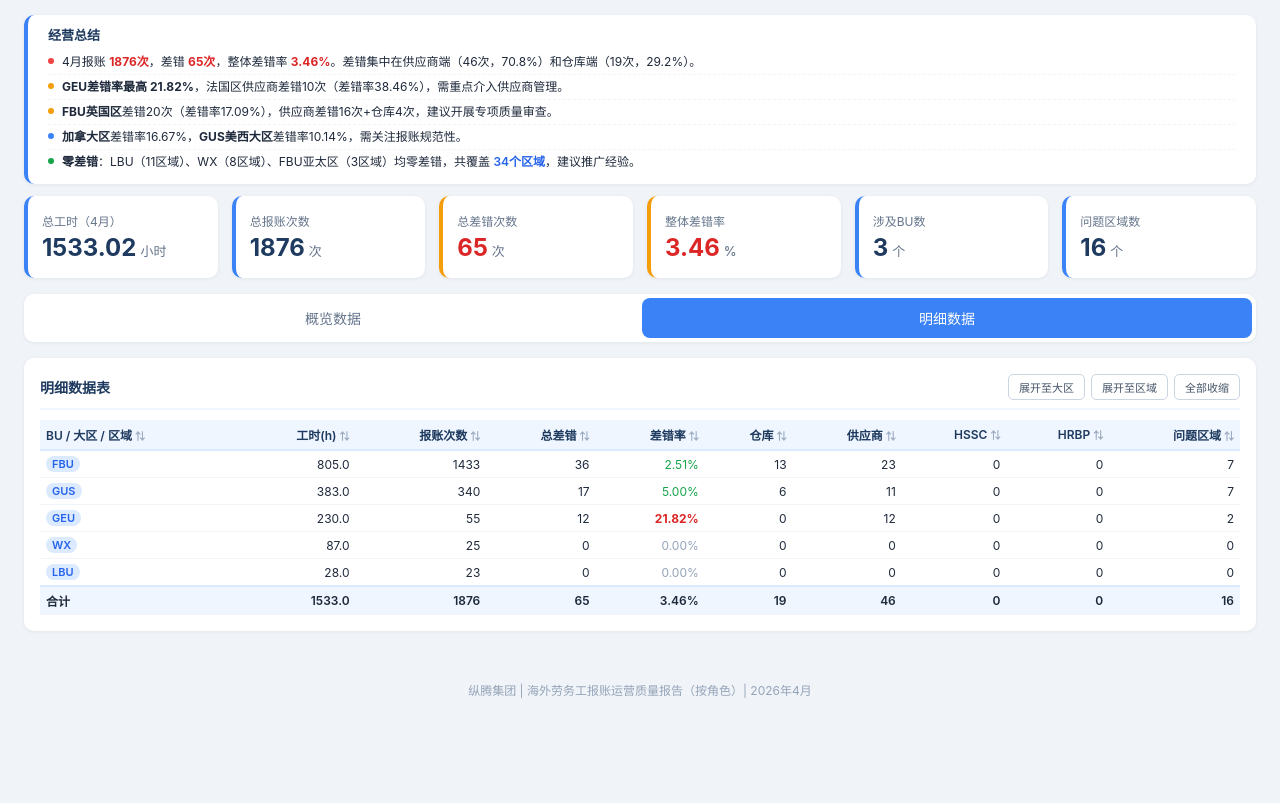
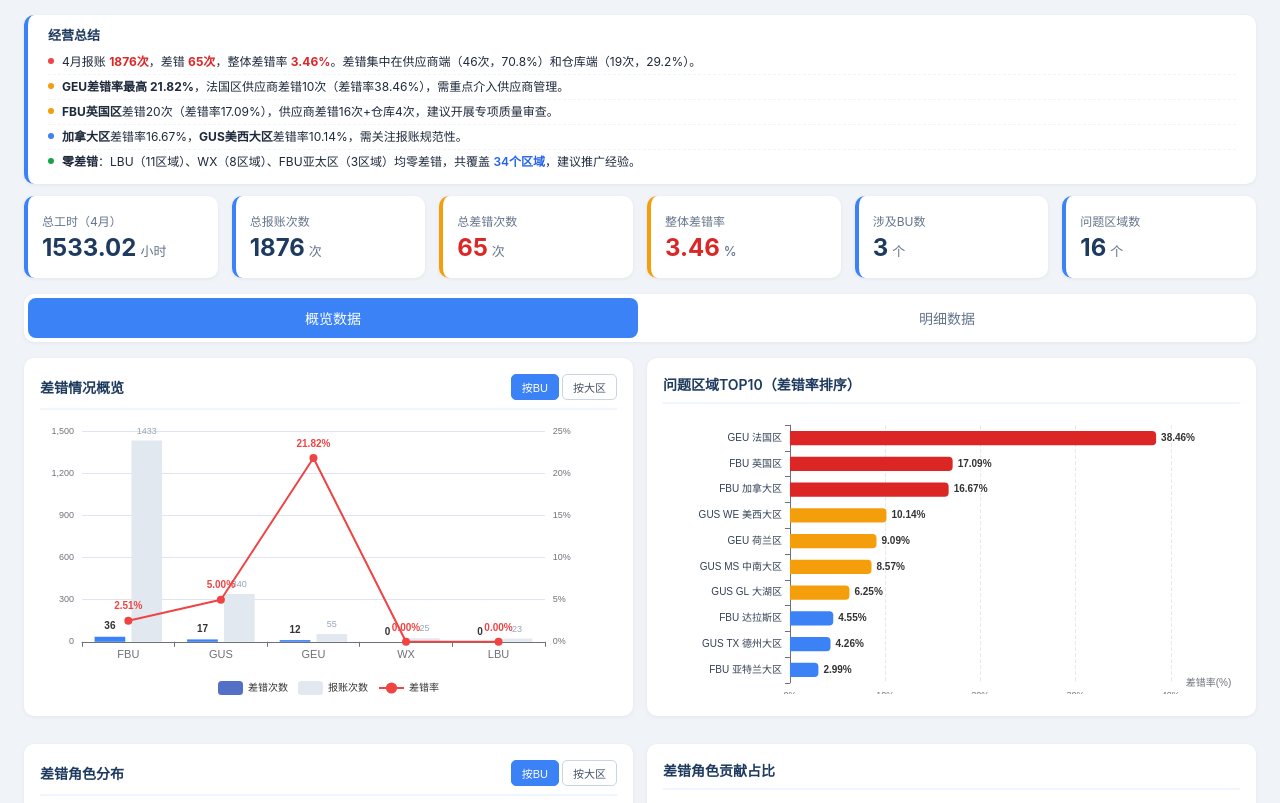
Before and after one commit to LiuYan185/overseas-labor-apr-2026-by-role, a plain HTML site: page index.html in a window 1280 px wide. Shown: the part 74-877 px from the top of the page. Before the commit the page ends 800 px from the top, so only its background shows below. Drawn offline with nearby package versions, Linux system fonts and the light colour scheme.

Commit message:
Deploy dashboard

```diff
--- a/index.html
+++ b/index.html
@@ -117,12 +117,12 @@ tr:hover td{background:#F8FAFC}
   <div class="kpi-row" id="kpiRow"><div class="kpi-card "><div class="label">总工时（4月）</div><div><span class="value">1533.02</span><span class="unit">小时</span></div></div><div class="kpi-card "><div class="label">总报账次数</div><div><span class="value">1876</span><span class="unit">次</span></div></div><div class="kpi-card warn"><div class="label">总差错次数</div><div><span class="value" style="color:#DC2626">65</span><span class="unit">次</span></div></div><div class="kpi-card warn"><div class="label">整体差错率</div><div><span class="value" style="color:#DC2626">3.46</span><span class="unit">%</span></div></div><div class="kpi-card "><div class="label">涉及BU数</div><div><span class="value">3</span><span class="unit">个</span></div></div><div class="kpi-card "><div class="label">问题区域数</div><div><span class="value">16</span><span class="unit">个</span></div></div></div>
 
   <div class="tab-nav">
-    <button class="tab-btn" onclick="switchTab('overview',this)">概览数据</button>
-    <button class="tab-btn active" onclick="switchTab('detail',this)">明细数据</button>
+    <button class="tab-btn active" onclick="switchTab('overview',this)">概览数据</button>
+    <button class="tab-btn" onclick="switchTab('detail',this)">明细数据</button>
   </div>
 
   <!-- Tab 1: 概览数据 -->
-  <div class="tab-content" id="tab-overview">
+  <div class="tab-content active" id="tab-overview">
     <div class="grid-2">
       <div class="panel">
         <div class="panel-header">
@@ -132,9 +132,9 @@ tr:hover td{background:#F8FAFC}
             <button class="chart-drill-btn" id="drillBarBtn1" onclick="setBarDrill('zone')">按大区</button>
           </div>
         </div>
-        <div class="chart-wrap compact" id="chart-bu-bar" _echarts_instance_="ec_1779853466270" style="user-select: none; -webkit-tap-highlight-color: rgba(0, 0, 0, 0); position: relative;"><div style="position: relative; width: 537px; height: 280px; padding: 0px; margin: 0px; border-width: 0px;"><canvas data-zr-dom-id="zr_0" width="671" height="350" style="position: absolute; left: 0px; top: 0px; width: 537px; height: 280px; user-select: none; -webkit-tap-highlight-color: rgba(0, 0, 0, 0); padding: 0px; margin: 0px; border-width: 0px;"></canvas></div><div class=""></div></div>
+        <div class="chart-wrap compact" id="chart-bu-bar" _echarts_instance_="ec_1779853647511" style="user-select: none; -webkit-tap-highlight-color: rgba(0, 0, 0, 0); position: relative;"><div style="position: relative; width: 537px; height: 280px; padding: 0px; margin: 0px; border-width: 0px;"><canvas data-zr-dom-id="zr_0" width="671" height="350" style="position: absolute; left: 0px; top: 0px; width: 537px; height: 280px; user-select: none; -webkit-tap-highlight-color: rgba(0, 0, 0, 0); padding: 0px; margin: 0px; border-width: 0px;"></canvas></div><div class=""></div></div>
       </div>
-      <div class="panel"><div class="panel-header"><h3>问题区域TOP10（差错率排序）</h3></div><div class="chart-wrap compact" id="chart-top10-region" _echarts_instance_="ec_1779853466273" style="user-select: none; -webkit-tap-highlight-color: rgba(0, 0, 0, 0); position: relative;"><div style="position: relative; width: 536px; height: 280px; padding: 0px; margin: 0px; border-width: 0px; cursor: pointer;"><canvas data-zr-dom-id="zr_0" width="670" height="350" style="position: absolute; left: 0px; top: 0px; width: 536px; height: 280px; user-select: none; -webkit-tap-highlight-color: rgba(0, 0, 0, 0); padding: 0px; margin: 0px; border-width: 0px;"></canvas></div><div class="" style="position: absolute; display: block; border-style: solid; white-space: nowrap; z-index: 9999999; box-shadow: rgba(0, 0, 0, 0.2) 1px 2px 10px; transition: opacity 0.2s cubic-bezier(0.23, 1, 0.32, 1), visibility 0.2s cubic-bezier(0.23, 1, 0.32, 1), transform 0.4s cubic-bezier(0.23, 1, 0.32, 1); background-color: rgb(255, 255, 255); border-width: 1px; border-radius: 4px; color: rgb(102, 102, 102); font: 14px / 21px &quot;Microsoft YaHei&quot;; padding: 10px; top: 0px; left: 0px; transform: translate3d(153px, 120px, 0px); border-color: rgb(255, 255, 255); pointer-events: none; visibility: hidden; opacity: 0;">GUS GL 大湖区<br>差错率: 6.25%<br>差错次数: 1次<br>报账次数: 16次</div></div></div>
+      <div class="panel"><div class="panel-header"><h3>问题区域TOP10（差错率排序）</h3></div><div class="chart-wrap compact" id="chart-top10-region" _echarts_instance_="ec_1779853647514" style="user-select: none; -webkit-tap-highlight-color: rgba(0, 0, 0, 0); position: relative;"><div style="position: relative; width: 536px; height: 280px; padding: 0px; margin: 0px; border-width: 0px; cursor: default;"><canvas data-zr-dom-id="zr_0" width="670" height="350" style="position: absolute; left: 0px; top: 0px; width: 536px; height: 280px; user-select: none; -webkit-tap-highlight-color: rgba(0, 0, 0, 0); padding: 0px; margin: 0px; border-width: 0px;"></canvas></div><div class="" style="position: absolute; display: block; border-style: solid; white-space: nowrap; z-index: 9999999; box-shadow: rgba(0, 0, 0, 0.2) 1px 2px 10px; transition: opacity 0.2s cubic-bezier(0.23, 1, 0.32, 1), visibility 0.2s cubic-bezier(0.23, 1, 0.32, 1), transform 0.4s cubic-bezier(0.23, 1, 0.32, 1); background-color: rgb(255, 255, 255); border-width: 1px; border-radius: 4px; color: rgb(102, 102, 102); font: 14px / 21px &quot;Microsoft YaHei&quot;; padding: 10px; top: 0px; left: 0px; transform: translate3d(180px, 109px, 0px); border-color: rgb(255, 255, 255); pointer-events: none; visibility: hidden; opacity: 0;">FBU 英国区<br>差错率: 17.09%<br>差错次数: 20次<br>报账次数: 117次</div></div></div>
     </div>
     <div class="grid-2">
       <div class="panel">
@@ -145,14 +145,14 @@ tr:hover td{background:#F8FAFC}
             <button class="chart-drill-btn" id="drillRoleBtn1" onclick="setRoleDrill('zone')">按大区</button>
           </div>
         </div>
-        <div class="chart-wrap" id="chart-bu-role-stack" _echarts_instance_="ec_1779853466271" style="user-select: none; -webkit-tap-highlight-color: rgba(0, 0, 0, 0); position: relative;"><div style="position: relative; width: 537px; height: 340px; padding: 0px; margin: 0px; border-width: 0px;"><canvas data-zr-dom-id="zr_0" width="671" height="425" style="position: absolute; left: 0px; top: 0px; width: 537px; height: 340px; user-select: none; -webkit-tap-highlight-color: rgba(0, 0, 0, 0); padding: 0px; margin: 0px; border-width: 0px;"></canvas></div><div class=""></div></div>
+        <div class="chart-wrap" id="chart-bu-role-stack" _echarts_instance_="ec_1779853647512" style="user-select: none; -webkit-tap-highlight-color: rgba(0, 0, 0, 0); position: relative;"><div style="position: relative; width: 537px; height: 340px; padding: 0px; margin: 0px; border-width: 0px;"><canvas data-zr-dom-id="zr_0" width="671" height="425" style="position: absolute; left: 0px; top: 0px; width: 537px; height: 340px; user-select: none; -webkit-tap-highlight-color: rgba(0, 0, 0, 0); padding: 0px; margin: 0px; border-width: 0px;"></canvas></div><div class=""></div></div>
       </div>
-      <div class="panel"><div class="panel-header"><h3>差错角色贡献占比</h3></div><div class="chart-wrap" id="chart-role-pie" _echarts_instance_="ec_1779853466272" style="user-select: none; -webkit-tap-highlight-color: rgba(0, 0, 0, 0); position: relative;"><div style="position: relative; width: 536px; height: 340px; padding: 0px; margin: 0px; border-width: 0px;"><canvas data-zr-dom-id="zr_0" width="670" height="425" style="position: absolute; left: 0px; top: 0px; width: 536px; height: 340px; user-select: none; -webkit-tap-highlight-color: rgba(0, 0, 0, 0); padding: 0px; margin: 0px; border-width: 0px;"></canvas></div><div class=""></div></div></div>
+      <div class="panel"><div class="panel-header"><h3>差错角色贡献占比</h3></div><div class="chart-wrap" id="chart-role-pie" _echarts_instance_="ec_1779853647513" style="user-select: none; -webkit-tap-highlight-color: rgba(0, 0, 0, 0); position: relative;"><div style="position: relative; width: 536px; height: 340px; padding: 0px; margin: 0px; border-width: 0px; cursor: default;"><canvas data-zr-dom-id="zr_0" width="670" height="425" style="position: absolute; left: 0px; top: 0px; width: 536px; height: 340px; user-select: none; -webkit-tap-highlight-color: rgba(0, 0, 0, 0); padding: 0px; margin: 0px; border-width: 0px;"></canvas></div><div class="" style="position: absolute; display: block; border-style: solid; white-space: nowrap; z-index: 9999999; box-shadow: rgba(0, 0, 0, 0.2) 1px 2px 10px; background-color: rgb(255, 255, 255); border-width: 1px; border-radius: 4px; color: rgb(102, 102, 102); font: 14px / 21px &quot;Microsoft YaHei&quot;; padding: 10px; top: 0px; left: 0px; transform: translate3d(183px, 143px, 0px); border-color: rgb(239, 68, 68); pointer-events: none; visibility: hidden; opacity: 0;">供应商差错: 46次 (70.77%)</div></div></div>
     </div>
   </div>
 
   <!-- Tab 2: 明细数据 -->
-  <div class="tab-content active" id="tab-detail">
+  <div class="tab-content" id="tab-detail">
     <div class="panel">
       <div class="panel-header">
         <h3>明细数据表</h3>
```
